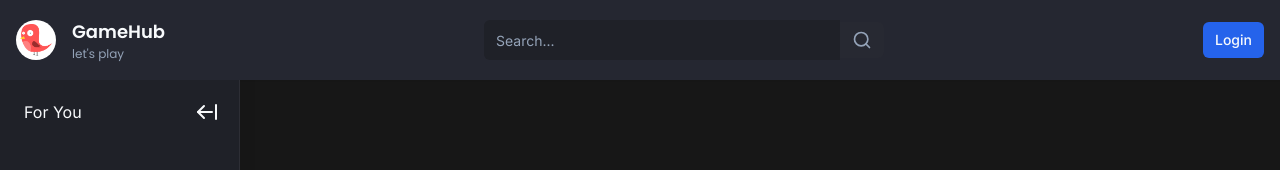
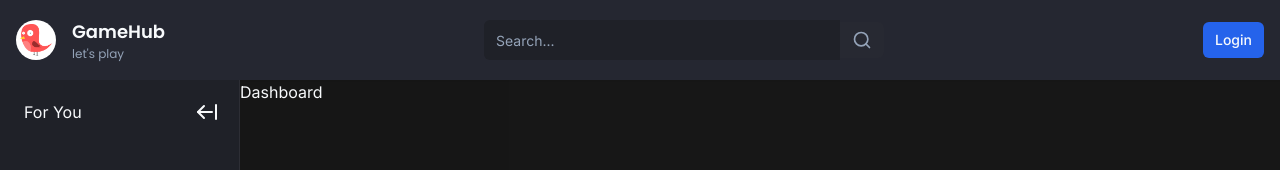
Before and after one commit to JahangeerAnsari/livestream-app, a Next.js app: page / in a window 1280 px wide. Shown: the top 170 px of the page. Built offline with nearby package versions, Linux system fonts and the light colour scheme; no server answers.

Commit message:
Automatically expand and collapse created for sidebar

```diff
--- /dev/null
+++ b/app/(browse)/_components/container.tsx
@@ -0,0 +1,29 @@
+"use client";
+import { cn } from "@/lib/utils";
+import { useSidebar } from "@/store/user-sidebar";
+import { useEffect } from "react";
+import { useMediaQuery } from "usehooks-ts";
+
+interface ContainerProps {
+  children: React.ReactNode;
+}
+const Container = ({ children }: ContainerProps) => {
+  const { collapsed, onCollapse, onExpand } = useSidebar((state) => state);
+  const matches = useMediaQuery("(max-width:1024px)");
+  useEffect(() => {
+    if (matches) {
+      onCollapse();
+    } else {
+      onExpand();
+    }
+  }, [matches,onCollapse, onExpand]);
+  return (
+    <div
+      className={cn("flex-1", collapsed ? "ml-[70px]" : "ml-[70px] lg:ml-60")}
+    >
+      {children}
+    </div>
+  );
+};
+
+export default Container;
--- a/app/(browse)/layout.tsx
+++ b/app/(browse)/layout.tsx
@@ -1,3 +1,4 @@
+import Container from "./_components/container";
 import Navbar from "./_components/navbar";
 import Sidebar from "./_components/sidebar";
 
@@ -7,7 +8,8 @@
       <Navbar />
       <div className="flex h-full pt-20">
         <Sidebar />
-        {children}
+        {/* main home page */}
+        <Container>{children}</Container>
       </div>
     </>
   );
--- a/package.json
+++ b/package.json
@@ -25,6 +25,7 @@
     "svix": "^1.25.0",
     "tailwind-merge": "^2.4.0",
     "tailwindcss-animate": "^1.0.7",
+    "usehooks-ts": "^3.1.0",
     "zustand": "^4.5.4"
   },
   "devDependencies": {
```
Also changed, not shown: 1 other file (tests, documents, lock files or other folders).
